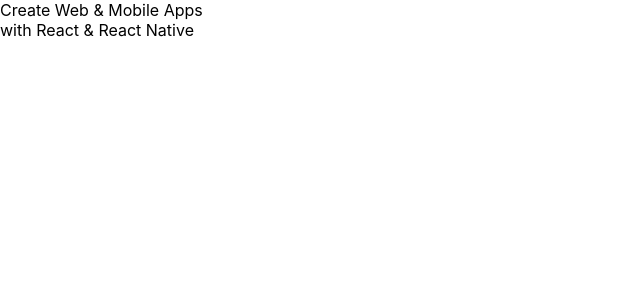
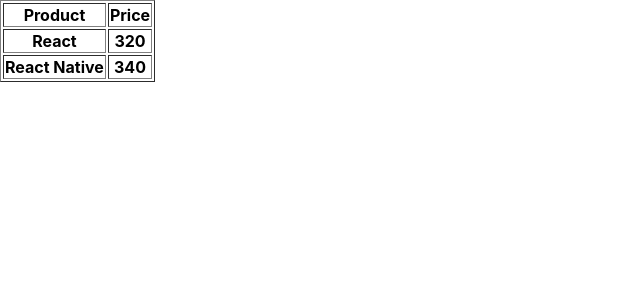
Before and after one commit to AekJ4s/app1, a React (Create React App) app: page / in a window 1280 px wide. Shown: the top 300 px of the page, without its empty margins (0-640 px from the left). Built offline with nearby package versions, Linux system fonts and the light colour scheme.

Commit message:
Code Slide44 border

```diff
--- a/src/App.js
+++ b/src/App.js
@@ -4,24 +4,24 @@
 function App(){
 
   // Slide 24
-  let r = 'React'
-  let rn = 'React Native'
-  const el = (
-    <div>
-      Create Web & Mobile Apps<br />
-      with {r} &  {rn}
-    </div>
-  )
-  return el
+  // let r = 'React'
+  // let rn = 'React Native'
+  // const el = (
+  //   <div>
+  //     Create Web & Mobile Apps<br />
+  //     with {r} &  {rn}
+  //   </div>
+  // )
+  // return el
 
 
-  // return (
-  //   <table border="1">
-  //     <tr><th>Product</th><th>Price</th></tr>
-  //     <tr><th>React</th><th>320</th></tr>
-  //     <tr><th>React Native</th><th>340</th></tr>
-  //   </table>
-  // )
+  return (
+    <table border="1">
+      <tr><th>Product</th><th>Price</th></tr>
+      <tr><th>React</th><th>320</th></tr>
+      <tr><th>React Native</th><th>340</th></tr>
+    </table>
+  )
 
   //Slide 27
   // const divStyle = {
```
